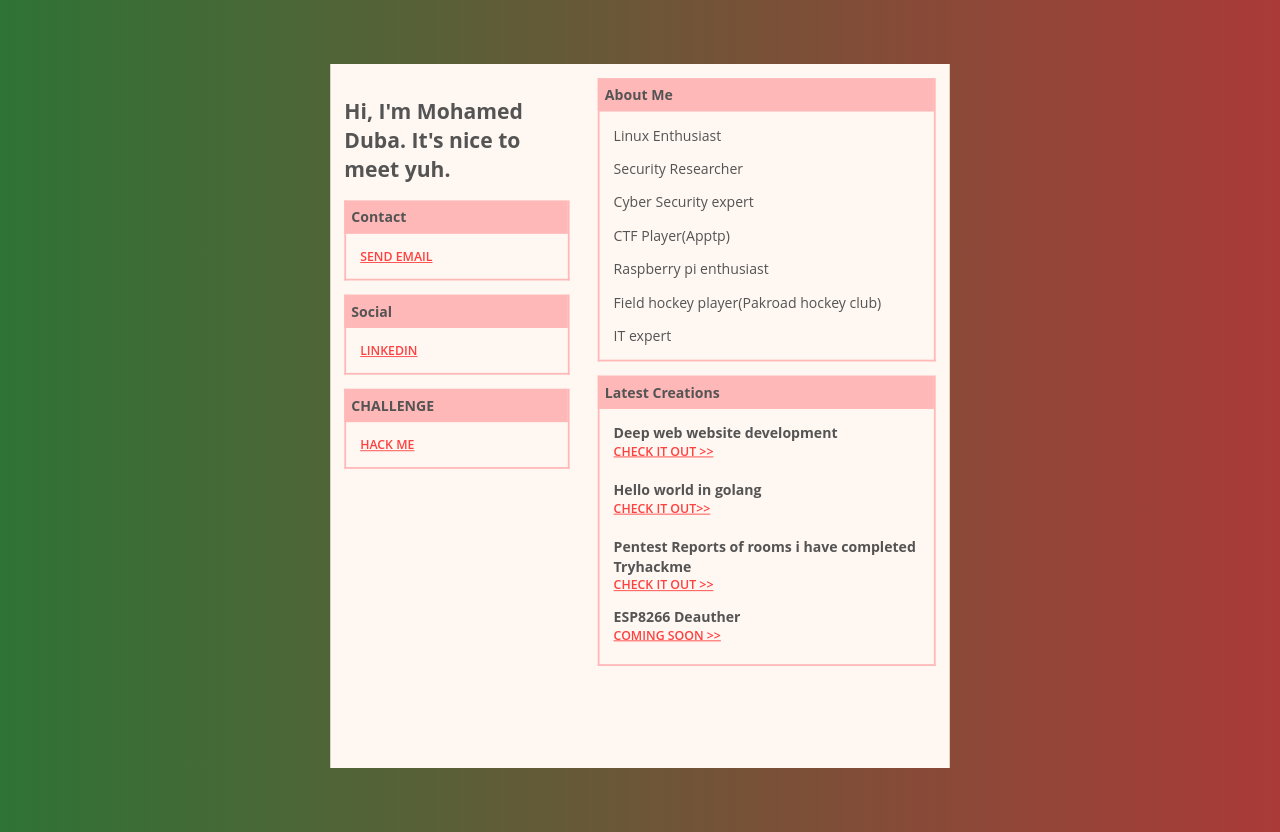
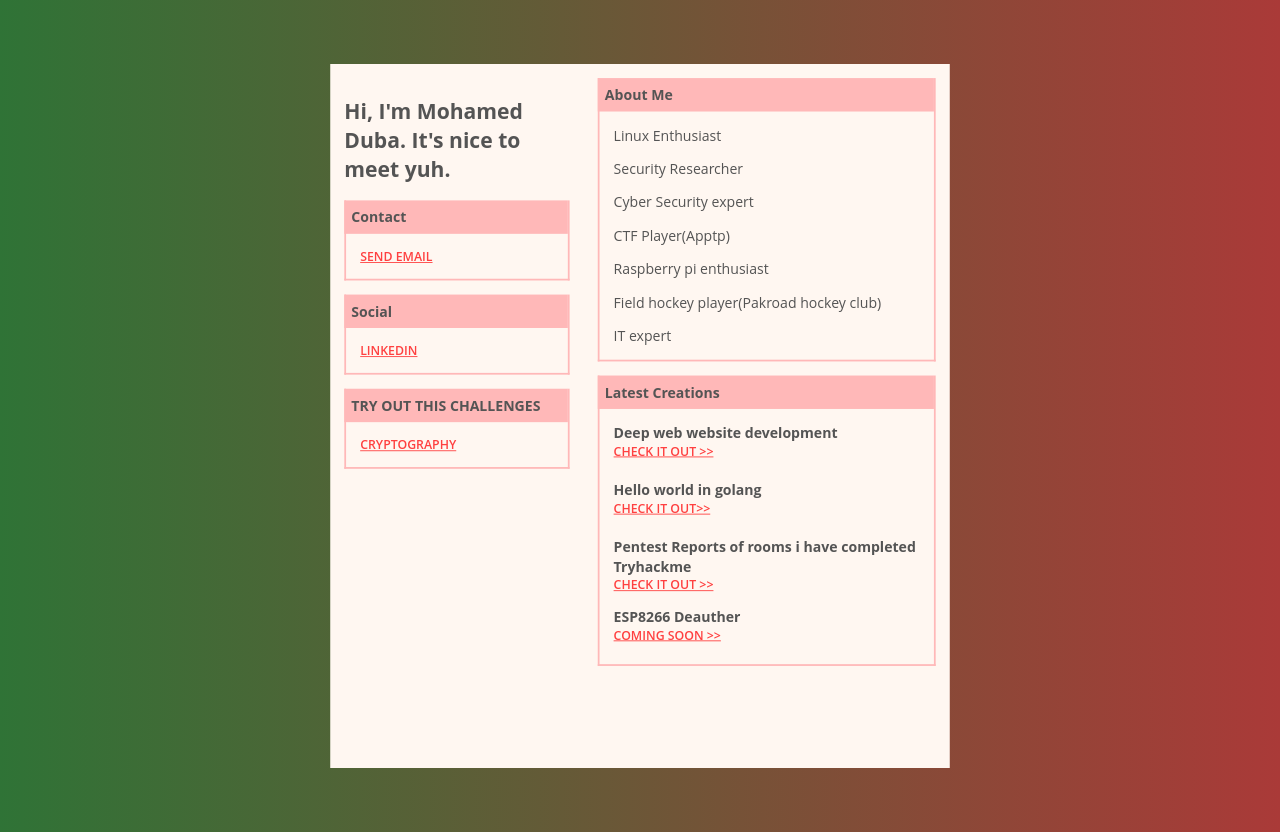
Before and after one commit to Mohsecurity/mohsecurity.github.io, a plain HTML site: page index.html in a window 1280 px wide. Drawn offline with Linux system fonts and the light colour scheme.

Commit message:
Update index.html
cryptography

```diff
--- a/index.html
+++ b/index.html
@@ -156,9 +156,9 @@ border-color: purple;
             </div>
       </div>
           <div class="grid__item card">
-            <h2 class="card__title">CHALLENGE</h2>
+            <h2 class="card__title">TRY OUT THIS CHALLENGES</h2>
             <div class="grid grid-50">
-                <a class="grid__item" href="challenge.html">HACK ME</a>
+                <a class="grid__item" href="challenge.html">cryptography</a>
             </div>
         </div>
 
```
